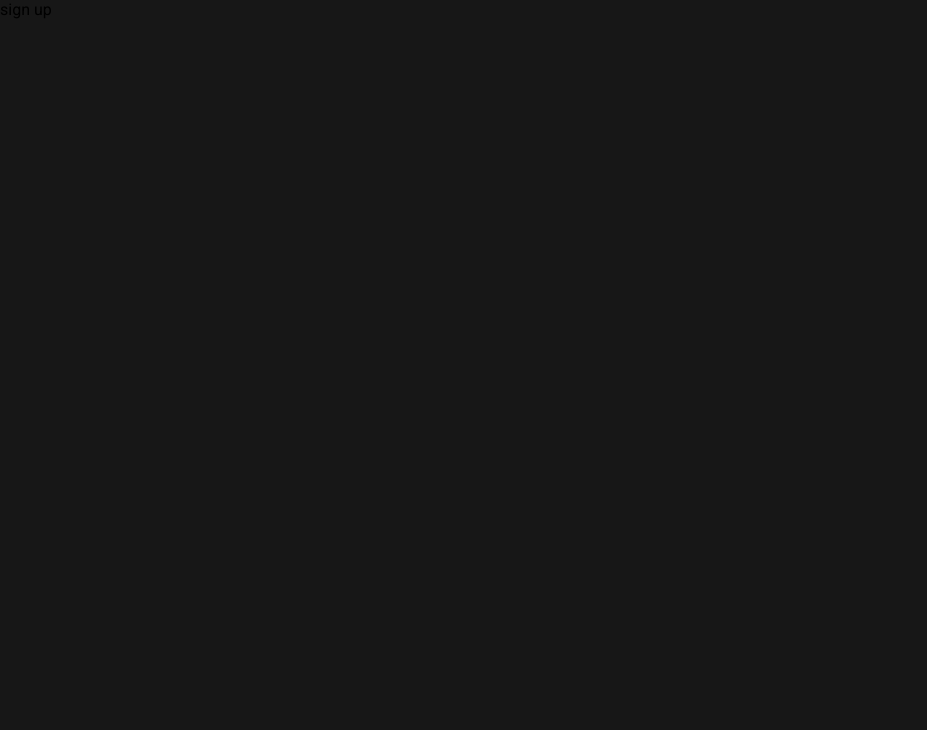
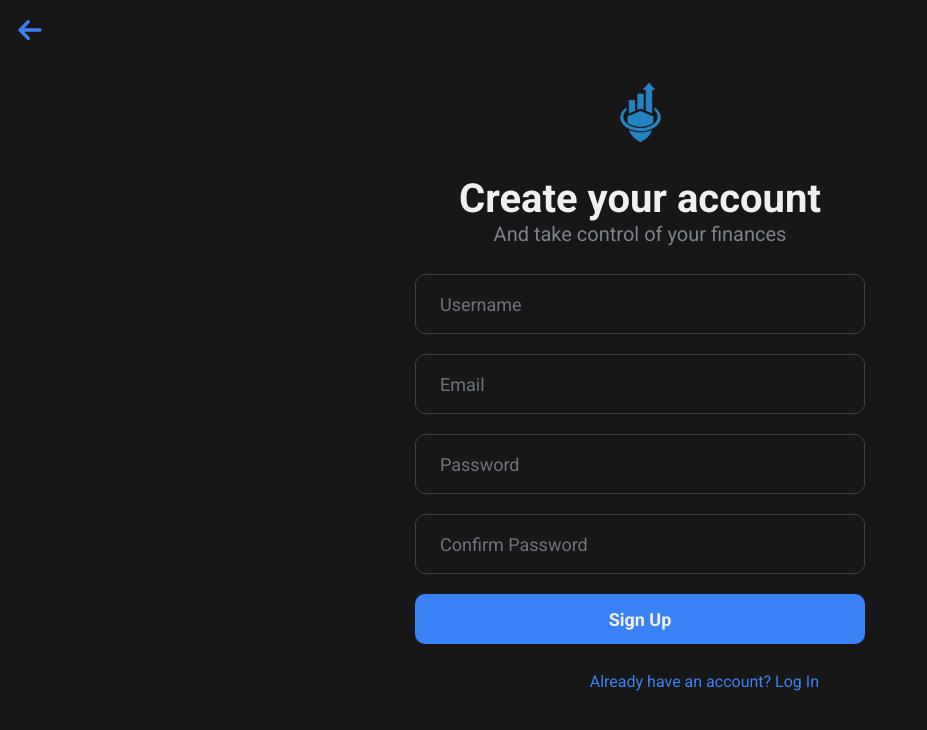
Before and after one commit to ArthurAngeloFollador/Gestao-de-Gastos, a React (Vite) app in the folder app/: page /signup in a window 1280 px wide. Shown: the top 730 px of the page, without its empty margins (0-927 px from the left). Built offline with nearby package versions, Linux system fonts and the light colour scheme.

Commit message:
commit antes do back

```diff
--- a/app/package.json
+++ b/app/package.json
@@ -10,7 +10,9 @@
     "preview": "vite preview"
   },
   "dependencies": {
+    "chart.js": "^4.5.0",
     "react": "^19.1.1",
+    "react-chartjs-2": "^5.3.0",
     "react-dom": "^19.1.1",
     "react-router": "^7.9.2",
     "react-router-dom": "^7.9.2",
@@ -18,6 +20,7 @@
   },
   "devDependencies": {
     "@eslint/js": "^9.36.0",
+    "@types/js-cookie": "^3.0.6",
     "@types/react": "^19.1.13",
     "@types/react-dom": "^19.1.9",
     "@vitejs/plugin-react": "^5.0.3",
--- a/app/src/components/arrowBack/ArrowBack.tsx
+++ b/app/src/components/arrowBack/ArrowBack.tsx
@@ -9,6 +9,8 @@ function ArrowBack() {
     <ArrowBackStyle>
       <img src={ArrowLeft} onClick={() => navigate("/")} />
     </ArrowBackStyle>
+
+
   );
 }
 
--- a/app/src/components/arrowBack/arrowBackStyle.tsx
+++ b/app/src/components/arrowBack/arrowBackStyle.tsx
@@ -3,13 +3,15 @@ import styled from "styled-components";
 export const ArrowBackStyle = styled.header`
   cursor: pointer;
   left: 0;
+  width: 40px;
+  height: 40px;
+  margin-left: 10px;
+  margin-top: 10px;
 
   & img {
     width: 40px;
     height: 40px;
     background: transparent;
     border-radius: 50%;
-    margin-left: 10px;
-    margin-top: 10px;
   }
 `;
--- a/app/src/components/inputs/InputStyles.tsx
+++ b/app/src/components/inputs/InputStyles.tsx
@@ -2,7 +2,6 @@ import { type InputHTMLAttributes } from "react";
 import styled from "styled-components";
 
 const BaseInput = styled.input`
-  cursor: pointer;
   color: #f0f0f0;
   font-size: 18px;
   background-color: #171717;
--- a/app/src/contexts/AuthContext.tsx
+++ b/app/src/contexts/AuthContext.tsx
@@ -1,5 +1,5 @@
 import { createContext } from "react";
-import { typeUserEnum } from "../constants/enums/typeUserEnum"; // Import the enum
+import { typeUserEnum } from "../constants/enums/typeUserEnum";
 
 export interface User {
   role: keyof typeof typeUserEnum; // Updated type for `role`
@@ -19,7 +19,20 @@ interface LoginError {
   status: number;
 }
 
+interface SignUpSuccess {
+  ok: true;
+  status: number;
+}
+
+interface SignUpError {
+  ok: false;
+  error: string;
+  code: string;
+  status: number;
+}
+
 export type LoginResponse = LoginSuccess | LoginError;
+export type SignUpResponse = SignUpSuccess | SignUpError;
 
 export interface AuthContextType {
   user: User | undefined;
@@ -28,6 +41,7 @@ export interface AuthContextType {
   onLoadUser: () => void;
   adminLogin: (email: string, password: string) => Promise<LoginResponse>;
   userLogin: (email: string, password: string) => Promise<LoginResponse>;
+  signupUser: (name: string, email: string, password: string) => Promise<SignUpResponse>;
 }
 
 export const AuthContext = createContext<AuthContextType | undefined>(
--- a/app/src/contexts/AuthProvider.tsx
+++ b/app/src/contexts/AuthProvider.tsx
@@ -1,8 +1,9 @@
+import Cookies from "js-cookie";
 import { jwtDecode } from "jwt-decode";
 import { useState, type ReactNode } from "react";
 import { AuthContext, type User, type LoginResponse } from "./AuthContext";
 import { AxiosError } from "axios";
-import { loginAdmin, loginUser } from "../services/authService";
+import { loginAdmin, loginUser, signupUser } from "../services/authService";
 
 export function AuthProvider({ children }: { children: ReactNode }) {
   const [user, setUser] = useState<User | undefined>(undefined);
@@ -12,8 +13,26 @@ export function AuthProvider({ children }: { children: ReactNode }) {
   }
 
   const login = (userData: User) => setUser(userData);
+
+  // localStorage
+
+  // const onLoadUser = () => {
+  //   const token = localStorage.getItem("token");
+
+  //   if (token) {
+  //     const decoded = jwtDecode<DecodedToken>(token);
+
+  //     if (!isTokenValid(decoded)) {
+  //       logout();
+  //     } else {
+  //       setUser(decoded as User); // type assertion
+  //     }
+  //   }
+  // };
+
+  // cookies
   const onLoadUser = () => {
-    const token = localStorage.getItem("token");
+    const token = Cookies.get("token");
 
     if (token) {
       const decoded = jwtDecode<DecodedToken>(token);
@@ -21,10 +40,21 @@ export function AuthProvider({ children }: { children: ReactNode }) {
       if (!isTokenValid(decoded)) {
         logout();
       } else {
-        setUser(decoded as User); // type assertion
+        setUser(decoded as User);
       }
     }
   };
+
+  // cookies how to use
+
+  // // Set a cookie
+  // Cookies.set('username', 'JohnDoe', { expires: 7 }); // expires in 7 days
+
+  // // Get a cookie
+  // const username = Cookies.get('username');
+
+  // // Remove a cookie
+  // Cookies.remove('username');
 
   function isTokenValid(decoded: DecodedToken) {
     return decoded.exp * 1000 > new Date().getTime();
@@ -114,6 +144,7 @@ export function AuthProvider({ children }: { children: ReactNode }) {
         login,
         logout,
         onLoadUser,
+        signupUser,
       }}
     >
       {children}
--- a/app/src/pages/logIn/Login.tsx
+++ b/app/src/pages/logIn/Login.tsx
@@ -2,7 +2,7 @@ import {
   InputContainer,
   LoginSubText,
   LoginText,
-  TextContainer
+  TextContainer,
 } from "./loginStyle";
 import Inputs from "../../components/inputs/InputStyles";
 import LogoNoBg from "../../assets/imgs/logo_no_bg.png";
@@ -42,7 +42,7 @@ function Login() {
 
   return (
     <>
-    <ArrowBack />
+      <ArrowBack />
       <TextContainer>
         <img src={LogoNoBg} />
         <LoginText>Welcome back to MoneyControl</LoginText>
@@ -89,7 +89,7 @@ function Login() {
             navigate("/signup");
           }}
         >
-          Already have an account? Sign Up
+          Don't have an account? Sign Up
         </a>
       </InputContainer>
     </>
--- a/app/src/pages/signUp/SignUp.tsx
+++ b/app/src/pages/signUp/SignUp.tsx
@@ -1,8 +1,100 @@
+import { useState } from "react";
+import ArrowBack from "../../components/arrowBack/ArrowBack";
+import LogoNoBg from "../../assets/imgs/logo_no_bg.png";
+import Inputs from "../../components/inputs/InputStyles.tsx";
+import { useNavigate } from "react-router";
+import Buttons from "../../components/buttons/ButtonStyles";
+import type { AuthContextType } from "../../contexts/AuthContext";
+import { useAuth } from "../../hooks/useAuth.ts";
+
+import {
+  InputContainer,
+  SignUpSubText,
+  SignUpTitle,
+  TextContainer,
+} from "./signUpStyle";
+
 function SignUp() {
+  const navigate = useNavigate();
+  const { signupUser }: AuthContextType = useAuth();
 
-    return (
-        <>sign up</>
-    )
+  const [username, setUsername]: [string, (username: string) => void] =
+    useState("");
+  const [email, setEmail]: [string, (email: string) => void] = useState("");
+  const [password, setPassword]: [string, (password: string) => void] =
+    useState("");
+
+  const [errorMessage, setErrorMessage]: [
+    string,
+    (errorMessage: string) => void
+  ] = useState("");
+
+  const onSignUpClick = async () => {
+    if (!username || !email || !password || !password) {
+      setErrorMessage("Please fill in all fields");
+      return;
+    }
+
+    const response = await signupUser(username, email, password);
+
+    if ("error" in response) {
+      setErrorMessage(response.error);
+    } else {
+      navigate("/login");
+    }
+  };
+
+  return (
+    <>
+      <ArrowBack />
+      <TextContainer>
+        <img src={LogoNoBg} />
+        <SignUpTitle>Create your account</SignUpTitle>
+        <SignUpSubText>And take control of your finances</SignUpSubText>
+      </TextContainer>
+      <InputContainer>
+        <Inputs.Large
+          type="text"
+          placeholder="Username"
+          value={username}
+          onChange={(e) => {
+            setUsername(e.target.value);
+          }}
+        />
+        <Inputs.Large
+          type="email"
+          placeholder="Email"
+          value={email}
+          onChange={(e) => {
+            setEmail(e.target.value);
+          }}
+        />
+        <Inputs.Large
+          type="password"
+          placeholder="Password"
+          value={password}
+          onChange={(e) => {
+            setPassword(e.target.value);
+          }}
+        />
+        <Inputs.Large
+          type="password"
+          placeholder="Confirm Password"
+          value={password}
+        />
+        {errorMessage && <p style={{ color: "red" }}>{errorMessage}</p>}
+        <Buttons.SubmitLarge>Sign Up</Buttons.SubmitLarge>
+        <a
+          onClick={() => {
+            onSignUpClick();
+          }}
+          className="passwordOrAccount"
+        >
+          Already have an account? Log In
+        </a>
+      </InputContainer>
+    </>
+  );
 }
 
-export default SignUp
+export default SignUp;
--- /dev/null
+++ b/app/src/pages/signUp/signUpStyle.tsx
@@ -0,0 +1,63 @@
+import styled from "styled-components";
+
+export const SignUpTitle = styled.p`
+font-weight: bold;
+text-align: center;
+font-size: 40px;
+color: #f0f0f0;
+`
+export const TextContainer = styled.div`
+  display: flex;
+  flex-direction: column;
+  align-items: center;
+  justify-content: center;
+  width: 100%;
+  height: 100%;
+  top: 0;
+
+  & img {
+    width: 125px;
+    height: 125px;
+    background: transparent;
+  }
+`;
+
+export const SignUpSubText = styled.p`
+  color: #7c828d;
+  font-size: 20px;
+  text-align: center;
+`;
+
+export const InputContainer = styled.div`
+  color: #f0f0f0;
+  display: flex;
+  flex-direction: column;
+  gap: 1.25em;
+  align-items: center;
+  justify-content: center;
+  margin-left: 28.5em;
+  margin-right: 28.5em;
+  margin-top: 0.5em;
+  padding-top: 20px;
+  padding-bottom: 20px;
+  padding-right: 5px;
+  padding-left: 5px;
+
+  .passwordOrAccount {
+    cursor: pointer;
+    color: #3b82f6;
+    font-size: 16px;
+    text-align: end;
+    justify-content: end;
+    margin-top: 0.5em;
+    margin-right: 0;
+    padding: 0;
+    width: 100%;
+    height: 100%;
+    font-style: normal;
+
+    &:hover {
+      text-decoration: underline;
+    }
+  }
+`;
--- a/app/src/services/api.tsx
+++ b/app/src/services/api.tsx
@@ -2,6 +2,8 @@ import axios from "axios";
 
 export const api = axios.create({
   baseURL: "http://localhost:3050",
+  withCredentials: true,
+  withXSRFToken: true,
   headers: {
     "Content-Type": "application/json",
   },
--- a/app/src/services/authService.tsx
+++ b/app/src/services/authService.tsx
@@ -1,3 +1,4 @@
+import type { SignUpResponse } from "../contexts/AuthContext";
 import { api } from "./api";
 
 export async function loginAdmin(email: string, password: string) {
@@ -12,6 +13,6 @@ export async function signupUser(
   name: string,
   email: string,
   password: string
-) {
+): Promise<SignUpResponse> {
   return await api.post("/user/signup", { name, email, password });
 }
```
Also changed, not shown: app/src/components/buttons/ButtonStyles.tsx (+0 -14 lines), 1 other file (tests, documents, lock files or other folders).
